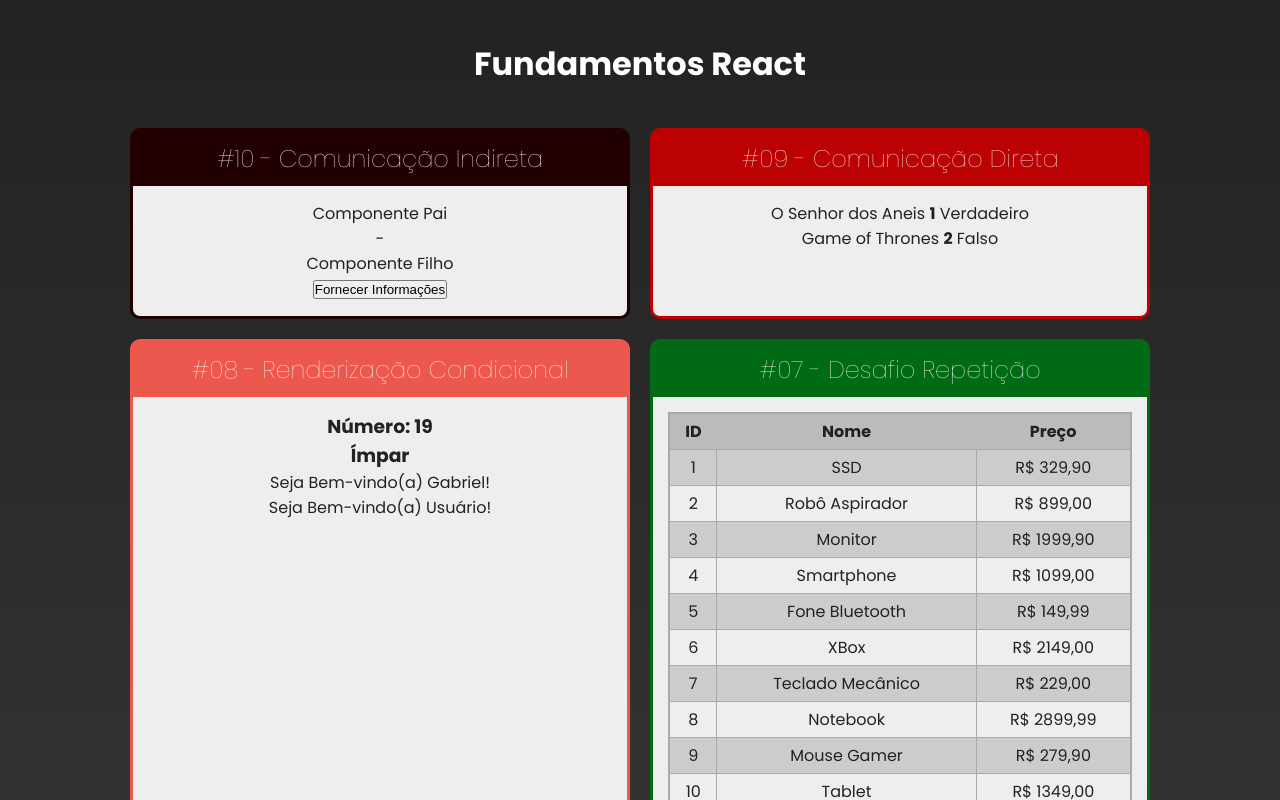
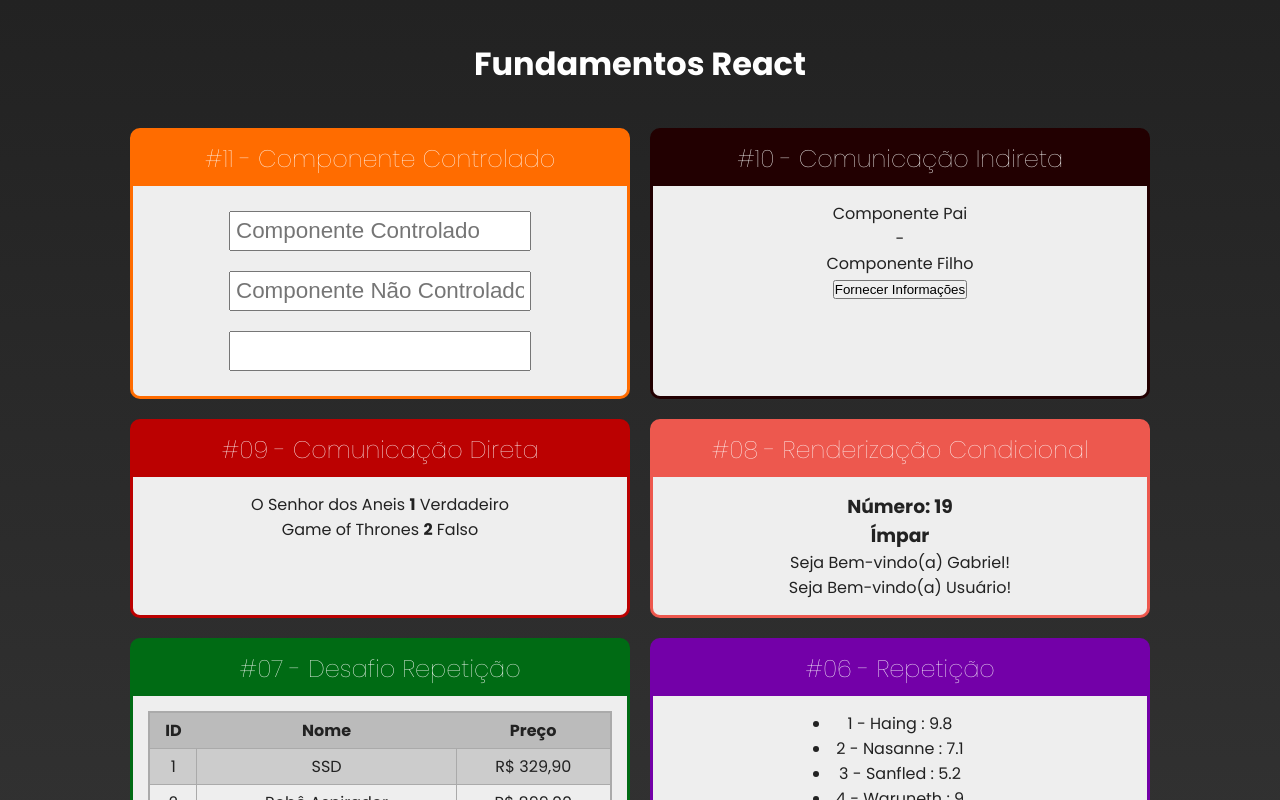
Before and after one commit to gabz-roberto/react-revisao, a React (Create React App) app in the folder fundamentos/: page / in a window 1280 px wide. Shown: the top 800 px of the page. Built offline with nearby package versions, Linux system fonts and the light colour scheme.

Commit message:
componente controlado

```diff
--- a/fundamentos/src/App.jsx
+++ b/fundamentos/src/App.jsx
@@ -16,6 +16,7 @@ import ParOuImpar from "./components/condicional/ParOuImpar";
 import UsuarioInfo from "./components/condicional/UsuarioInfo";
 import DiretaPai from "./components/comunicacao/DiretaPai";
 import IndiretaPai from "./components/comunicacao/IndiretaPai";
+import Input from "./components/controlado/Input";
 
 const App = () => {
   return (
@@ -23,6 +24,10 @@ const App = () => {
       <h1>Fundamentos React</h1>
 
       <div className="cards">
+
+        <Card title="#11 - Componente Controlado" color="#FF6C00">
+          <Input />
+        </Card>
 
         <Card title="#10 - Comunicação Indireta" color="#220001">
           <IndiretaPai />
--- /dev/null
+++ b/fundamentos/src/components/controlado/Input.css
@@ -0,0 +1,5 @@
+.input > input {
+  padding: 5px;
+  font-size: 1.4rem;
+  margin: 10px 0;
+}
--- /dev/null
+++ b/fundamentos/src/components/controlado/Input.jsx
@@ -0,0 +1,24 @@
+import React from "react";
+import { useState } from "react";
+
+import "./Input.css";
+
+const Input = () => {
+  const [valor, setValor] = useState("");
+
+  const handleInput = (event) => setValor(event.target.value);
+
+  return (
+    <div className="input">
+      <input type="text" value={valor} onChange={handleInput} placeholder="Componente Controlado"/>
+      {/* Para alterar um valor controlado é necessário passar uma função que recebe o evento e altera o valor do estado */}
+      <input type="text" value={valor} readOnly placeholder="Componente Não Controlado"/>
+      {/* Para componentes somente leitura é indicado utilizar o parâmetro readOnly */}
+      <input type="text" value={undefined} />
+      {/* Outra opção para componente não controlado é utilizar undefined como valor */}
+      <h4>{valor}</h4>
+    </div>
+  );
+};
+
+export default Input;
```
